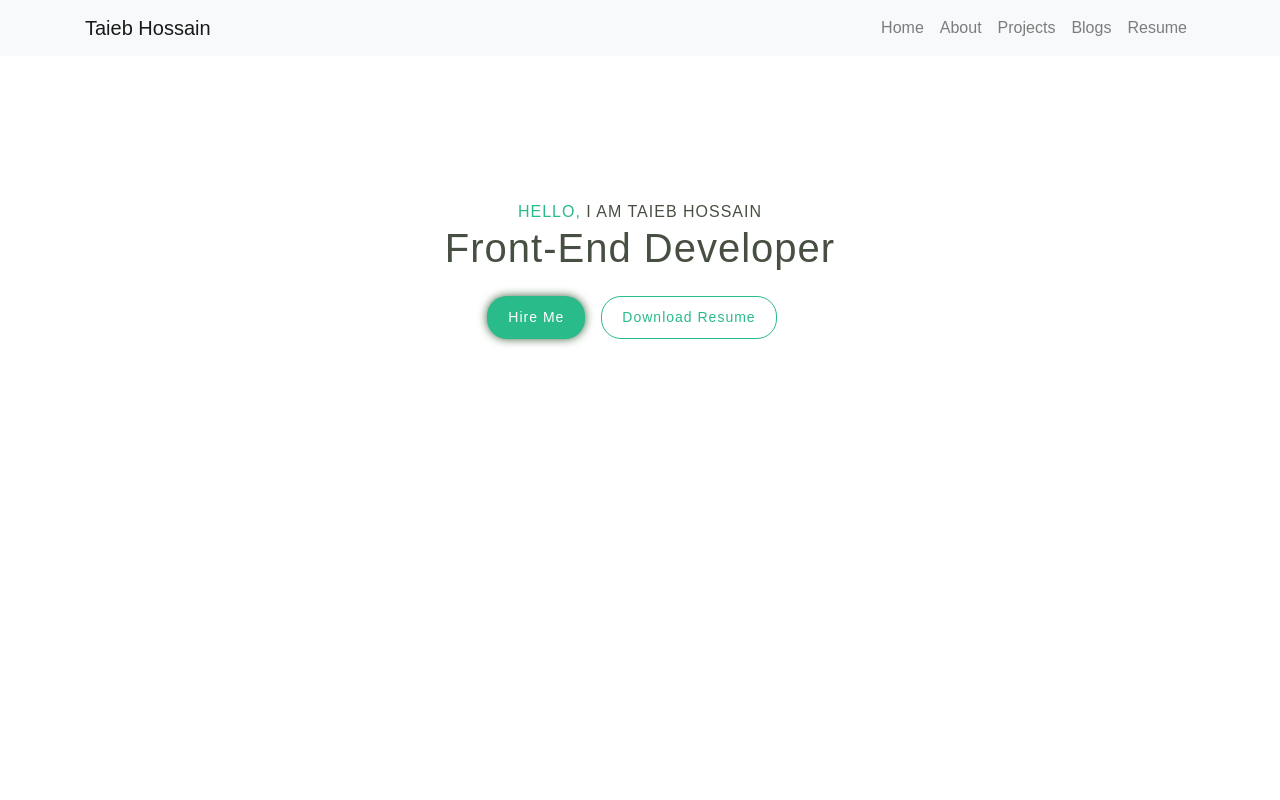
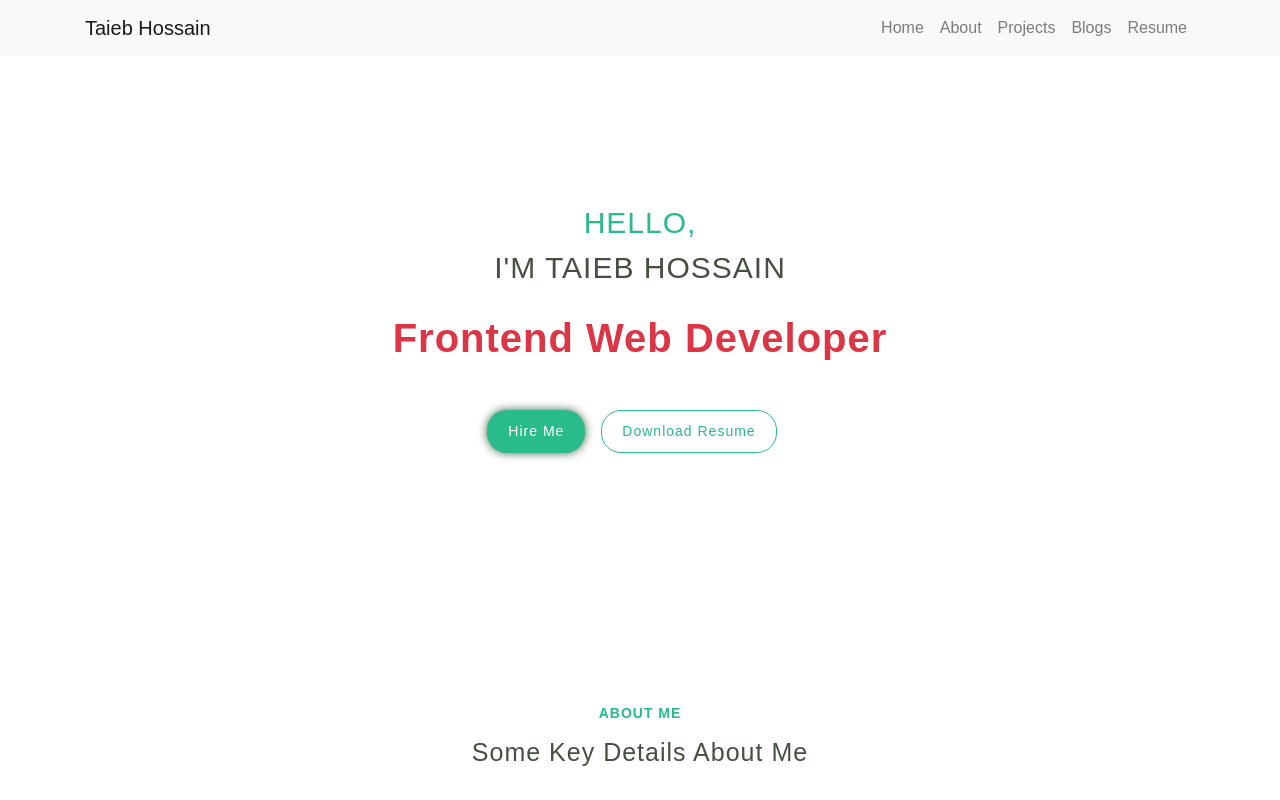
Before and after one commit to hossain909/my-portfolio, a React (Create React App) app: page / in a window 1280 px wide. Shown: the top 800 px of the page. Built offline with nearby package versions, Linux system fonts and the light colour scheme.

Commit message:
Changed heading color

```diff
--- a/src/components/Home/HeaderMain/HeaderMain.js
+++ b/src/components/Home/HeaderMain/HeaderMain.js
@@ -5,13 +5,13 @@ import Buttons from '../../../UI/Buttons';
 
 const HeaderMain = () => {
   return (
-    <section id="header-main" className="py-5 mt-5 mb-5 text-center">
-      <div className="container">
+    <section id="header-main" className="py-5 mb-5 text-center">
+      <div className="container py-5 mb-5">
         <div className="row">
           <div className="col align-items-center align-self-center mt-5">
-            <p className="mb-0 uppercase bold-500 textColor ls-1"><span className="primaryColor">Hello,</span> I am Taieb Hossain</p>
-            <h1 className="textColor ls-1">Front-End Developer</h1>
-            <div className="d-flex justify-content-center my-4">
+            <p className="mb-0 font-30 uppercase bold-500 textColor ls-1"><span className="primaryColor d-block">Hello,</span> I'm Taieb Hossain</p>
+            <h1 className="textColor mt-4 text-danger font-weight-bold ls-1">Frontend Web Developer</h1>
+            <div className="d-flex justify-content-center mt-5">
               <div>
                 <Buttons label="Hire Me"></Buttons>
               </div>
--- a/src/index.css
+++ b/src/index.css
@@ -4,7 +4,7 @@
   font-family: 'Ubuntu', sans-serif;
 }
 #header-main{
-  height: 800px;
+  height: 100%;
 }
 .primaryColor {
   color: #29bb89;
```
